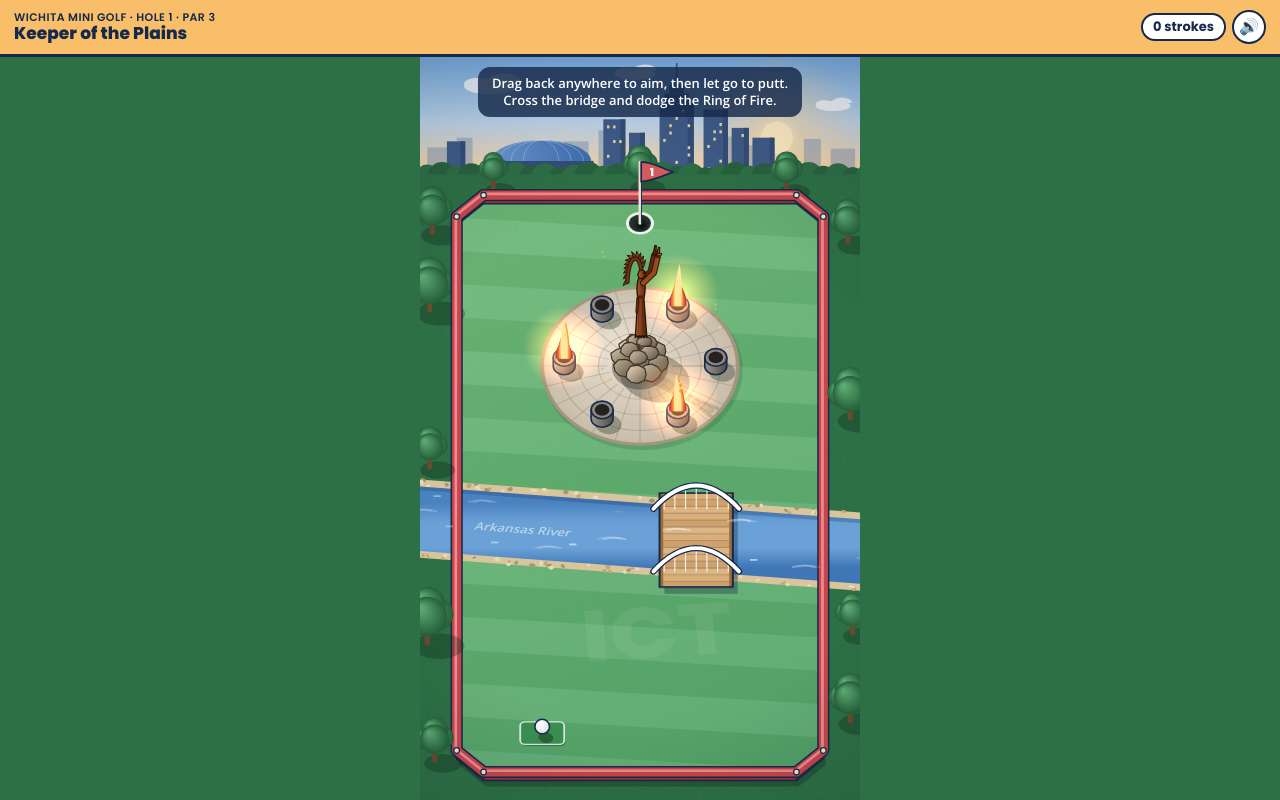
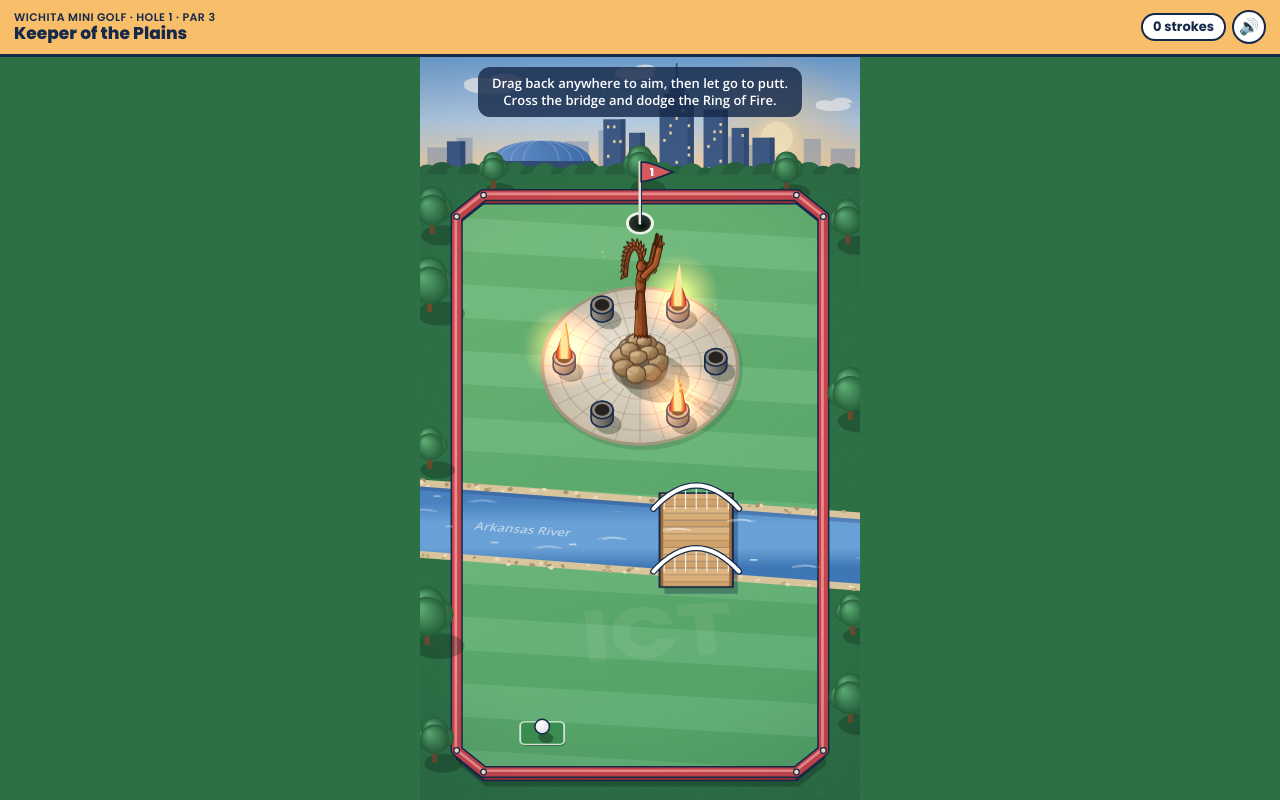
Before and after one commit to WichitaLifeICT/wichita-life-app, a website: page app/public/golf/index.html in a window 1280 px wide. Drawn offline with nearby package versions, Linux system fonts and the light colour scheme.

Commit message:
Wichita Mini Golf: a more detailed Keeper in firelight
Bigger figure with a clearer face, a fringed sleeve and chest yoke, shaded
feathers and beadwork on the headdress, a moccasin toe, and mottled,
streaked weathering-steel texture. Warmer limestone boulders with highlights
and cracks. The Ring of Fire's light now flickers on him and his rock. He and
his rock are painted once into a sprite, so it still runs at 60 fps.

Co-Authored-By: Claude Opus 5.5 <noreply@anthropic.com>
Claude-Session: https://claude.ai/code/session_01RVvxjtAiL6j1MniaJt2d1E

```diff
--- a/app/public/golf/index.html
+++ b/app/public/golf/index.html
@@ -442,7 +442,7 @@
   const TREES = [[10, 60, 15], [350, 70, 14], [8, 140, 18], [352, 250, 17], [8, 300, 13], [6, 480, 19], [354, 470, 13], [352, 560, 16], [12, 600, 14], [180, 12, 13], [60, 14, 11], [300, 16, 12]];
   const RAIL_H = 7;
   const POT_H = 7, ROCK_H = 24;
-  const FIG_H = 80; // the Keeper, feet to fingertips, on screen
+  const FIG_H = 90; // the Keeper, feet to fingertips, on screen
 
   let seed = 1;
   const rnd = () => ((seed = (seed * 16807) % 2147483647) - 1) / 2147483646;
@@ -499,63 +499,88 @@
     // Lit from the top left: bright rust on his back, dark on his front.
     const steel = (x0, x1) => {
       const g = c.createLinearGradient(x + x0 * u, 0, x + x1 * u, 0);
-      g.addColorStop(0, '#B8672F'); g.addColorStop(0.45, '#86411C'); g.addColorStop(1, '#4A220E');
+      g.addColorStop(0, '#C47236'); g.addColorStop(0.45, '#8E4520'); g.addColorStop(1, '#4B200C');
       return g;
     };
-    const EDGE = '#2A1206';
+    const EDGE = '#2A1206', NEAR = '#9C4C21', FAR = '#5C2A11';
     c.save();
     c.lineJoin = 'round'; c.lineCap = 'round';
 
     // An arm raised high, with an open hand: shoulder → elbow → wrist, then the hand toward `tip`.
-    const arm = (pts, tip, thumb, color) => {
+    // The near arm's sleeve has a buckskin fringe hanging from it.
+    const arm = (pts, tip, thumb, color, fringe) => {
+      if (fringe) {
+        const [a, b] = pts;
+        const dx = b[0] - a[0], dy = b[1] - a[1], len = Math.hypot(dx, dy);
+        const nx = dy / len, ny = -dx / len;
+        c.strokeStyle = '#4E230E'; c.lineWidth = 0.75;
+        for (let t = 0.15; t < 0.95; t += 0.1) {
+          const fx = a[0] + dx * t + nx * 1.8, fy = a[1] + dy * t + ny * 1.8;
+          trace([[fx, fy], [fx + 0.5, fy - 3.4 - 1.2 * Math.sin(t * 9)]]); c.stroke();
+        }
+      }
       c.strokeStyle = EDGE; c.lineWidth = 4.4 * u + 1.6; trace(pts); c.stroke();
       c.strokeStyle = color; c.lineWidth = 4.4 * u; trace(pts); c.stroke();
+      c.strokeStyle = 'rgba(255,200,150,.25)'; c.lineWidth = 1; trace(pts.map(([px, py]) => [px - 0.9, py + 0.5])); c.stroke();
       const w = pts[pts.length - 1];
       const dx = tip[0] - w[0], dy = tip[1] - w[1], len = Math.hypot(dx, dy);
-      const nx = (-dy / len) * 1.6, ny = (dx / len) * 1.6;
-      trace([[w[0] + nx, w[1] + ny], [tip[0] + nx * 0.5, tip[1] + ny * 0.5], tip, [tip[0] - nx * 0.4, tip[1] - ny * 0.4], [w[0] - nx, w[1] - ny]], true);
+      const nx = (-dy / len) * 1.7, ny = (dx / len) * 1.7;
+      trace([[w[0] + nx, w[1] + ny], [tip[0] + nx * 0.55, tip[1] + ny * 0.55], tip, [tip[0] - nx * 0.4, tip[1] - ny * 0.4], [w[0] - nx, w[1] - ny]], true);
       c.fillStyle = color; c.fill(); c.strokeStyle = EDGE; c.lineWidth = 0.9; c.stroke();
+      // Finger lines on the open palm.
+      c.strokeStyle = 'rgba(42,18,6,.6)'; c.lineWidth = 0.5;
+      for (const f of [-0.3, 0.25]) { trace([[w[0] + dx * 0.55 + nx * f, w[1] + dy * 0.55 + ny * f], [w[0] + dx * 0.95 + nx * f, w[1] + dy * 0.95 + ny * f]]); c.stroke(); }
       c.strokeStyle = EDGE; c.lineWidth = 1.6 * u + 1; trace([[w[0] + dx * 0.25, w[1] + dy * 0.25], thumb]); c.stroke();
       c.strokeStyle = color; c.lineWidth = 1.6 * u; trace([[w[0] + dx * 0.25, w[1] + dy * 0.25], thumb]); c.stroke();
     };
 
     // The far arm, behind him.
-    arm([[1.6, 56.5], [10.5, 68.5], [14, 84.5]], [15.4, 94.5], [17, 87.6], '#5E2C12');
+    arm([[1.6, 56.5], [10.5, 68.5], [14, 84.5]], [15.4, 94.5], [17, 87.6], FAR, false);
 
     // The headdress: a band of feathers rising off his crown and sweeping back and down his back.
-    const A = [0.6, 69.4], B = [-1.5, 87], C = [-12.5, 86], D = [-13.5, 57];
+    const A = [0.8, 70.4], B = [-1.5, 88], C = [-12.5, 87], D = [-13.5, 57];
     const bez = (t) => {
       const m = 1 - t;
       return [0, 1].map((k) => m * m * m * A[k] + 3 * m * m * t * B[k] + 3 * m * t * t * C[k] + t * t * t * D[k]);
     };
     const feathers = [];
-    for (let i = 0; i < 12; i++) {
-      const t = 0.03 + (i / 11) * 0.95;
+    for (let i = 0; i < 13; i++) {
+      const t = 0.03 + (i / 12) * 0.95;
       const [sx, sy] = bez(t), [ax, ay] = bez(t - 0.01), [bx, by] = bez(t + 0.01);
       let tx = bx - ax, ty = by - ay;
       const tl = Math.hypot(tx, ty); tx /= tl; ty /= tl;
       let nx = -ty, ny = tx;
       if (nx * (sx - 0.5) + ny * (sy - 64) < 0) { nx = -nx; ny = -ny; }
-      const L = 10 - 3.5 * t;
+      const L = 10.5 - 3.5 * t;
       const ex = sx + nx * L * 0.6 + tx * L * 0.8, ey = sy + ny * L * 0.6 + ty * L * 0.8;
       const fl = Math.hypot(ex - sx, ey - sy);
-      feathers.push({ sx, sy, ex, ey, wx: (-(ey - sy) / fl) * 1.7, wy: ((ex - sx) / fl) * 1.7, i });
+      feathers.push({ sx, sy, ex, ey, wx: (-(ey - sy) / fl) * 1.8, wy: ((ex - sx) / fl) * 1.8, i });
     }
     for (const f of feathers.reverse()) {
-      trace([[f.sx - f.wx, f.sy - f.wy], [(f.sx + f.ex) / 2 - f.wx * 0.8, (f.sy + f.ey) / 2 - f.wy * 0.8], [f.ex, f.ey],
-        [(f.sx + f.ex) / 2 + f.wx * 0.8, (f.sy + f.ey) / 2 + f.wy * 0.8], [f.sx + f.wx, f.sy + f.wy]], true);
-      c.fillStyle = f.i % 2 ? '#A8592A' : '#8A4520'; c.fill();
+      const outline = [[f.sx - f.wx, f.sy - f.wy], [(f.sx + f.ex) / 2 - f.wx * 0.85, (f.sy + f.ey) / 2 - f.wy * 0.85], [f.ex, f.ey],
+        [(f.sx + f.ex) / 2 + f.wx * 0.85, (f.sy + f.ey) / 2 + f.wy * 0.85], [f.sx + f.wx, f.sy + f.wy]];
+      const [gx0, gy0] = P(f.sx, f.sy), [gx1, gy1] = P(f.ex, f.ey);
+      const g = c.createLinearGradient(gx0, gy0, gx1, gy1);
+      g.addColorStop(0, f.i % 2 ? '#C06D33' : '#A65726'); g.addColorStop(0.7, '#7E3B19'); g.addColorStop(1, '#3A1707');
+      trace(outline, true);
+      c.fillStyle = g; c.fill();
       c.strokeStyle = EDGE; c.lineWidth = 0.8; c.stroke();
-      c.strokeStyle = 'rgba(42,18,6,.5)'; c.lineWidth = 0.6; trace([[f.sx, f.sy], [f.ex, f.ey]]); c.stroke();
+      c.strokeStyle = 'rgba(255,205,160,.45)'; c.lineWidth = 0.6;
+      trace([[f.sx, f.sy], [f.sx + (f.ex - f.sx) * 0.75, f.sy + (f.ey - f.sy) * 0.75]]); c.stroke();
     }
     const spine = [];
-    for (let i = 0; i <= 20; i++) spine.push(bez(i / 20));
-    c.strokeStyle = EDGE; c.lineWidth = 2.6 * u + 1.4; trace(spine); c.stroke();
-    c.strokeStyle = '#6C3317'; c.lineWidth = 2.6 * u; trace(spine); c.stroke();
+    for (let i = 0; i <= 24; i++) spine.push(bez(i / 24));
+    c.strokeStyle = EDGE; c.lineWidth = 2.8 * u + 1.4; trace(spine); c.stroke();
+    c.strokeStyle = '#6C3317'; c.lineWidth = 2.8 * u; trace(spine); c.stroke();
+    // Beadwork dots along the band.
+    c.fillStyle = 'rgba(255,205,160,.5)';
+    for (let i = 2; i < 24; i += 3) { const [bx, by] = P(...bez(i / 24)); c.beginPath(); c.arc(bx, by, 0.5, 0, Math.PI * 2); c.fill(); }
 
-    // The long robe, belted, chest out, flaring to a fringed hem.
+    // The long robe, belted, chest out, flaring to a fringed hem, moccasin toe peeking out.
+    trace([[5, 0], [8.6, 0], [8.4, 1.4], [5.4, 2.4]], true);
+    c.fillStyle = '#5A2810'; c.fill(); c.strokeStyle = EDGE; c.lineWidth = 0.8; c.stroke();
     const hem = [];
-    for (let i = 0; i <= 8; i++) hem.push([-5.5 + i * 1.5, i % 2 ? 2.6 : 0]);
+    for (let i = 0; i <= 8; i++) hem.push([-5.5 + i * 1.5, i % 2 ? 2.8 : 0]);
     trace([
       ...hem, [6.5, 0], [5.2, 16], [4, 32], [3.4, 40], [4.4, 47], [4.7, 52], [3.7, 57], [2.4, 60.4],
       [-1.8, 61.2], [-3.2, 57], [-3.8, 50], [-3.2, 42], [-3.6, 32], [-4.4, 16],
@@ -564,6 +589,13 @@
     c.strokeStyle = EDGE; c.lineWidth = 1.1; c.stroke();
     c.strokeStyle = 'rgba(42,18,6,.45)'; c.lineWidth = 0.7;
     for (const [a, b] of [[-1.2, -2.4], [1.6, 2.6]]) { trace([[a, 39], [b, 4]]); c.stroke(); }
+    // A lit edge down his back.
+    c.strokeStyle = 'rgba(255,200,150,.35)'; c.lineWidth = 0.9;
+    trace([[-2.9, 57], [-3.4, 50], [-2.8, 42], [-3.2, 32], [-4, 16], [-5, 3]]); c.stroke();
+    // The yoke across his chest, with a short fringe.
+    c.strokeStyle = 'rgba(42,18,6,.6)'; c.lineWidth = 0.7;
+    trace([[-3.4, 53.5], [0.6, 51.5], [4.6, 50.5]]); c.stroke();
+    for (let i = 0; i < 6; i++) { const fx = -2.6 + i * 1.3; trace([[fx, 53 - i * 0.4], [fx + 0.2, 50.6 - i * 0.4]]); c.stroke(); }
     trace([[-3.3, 40], [3.5, 40], [3.6, 43.4], [-3.4, 43.4]], true);
     c.fillStyle = '#4E240D'; c.fill();
     trace([[-3.4, 41], [-1.9, 41], [-3, 25], [-4.6, 25.8]], true);
@@ -571,54 +603,118 @@
     c.strokeStyle = EDGE; c.lineWidth = 0.7; c.stroke();
 
     // His head in profile, tipped back to look up at his hands.
-    trace([
+    const head = [
       [2.4, 60.4], [3.2, 62], [4.9, 63.2], [4.6, 64.4], [5.2, 65], [4.9, 65.9], [6, 67.2], [4.4, 67.6],
       [3.4, 68.6], [1, 69.6], [-1.6, 68.4], [-2.9, 64.5], [-1.8, 61.2],
-    ], true);
-    c.fillStyle = steel(-3, 6); c.fill();
+    ].map(([px, py]) => [1 + (px - 1) * 1.15, 62 + (py - 62) * 1.15]);
+    trace(head, true);
+    c.fillStyle = steel(-3, 6.5); c.fill();
     c.strokeStyle = EDGE; c.lineWidth = 1; c.stroke();
     c.fillStyle = EDGE;
-    const [ex, ey] = P(3.3, 66.4);
-    c.beginPath(); c.arc(ex, ey, 0.55 * u + 0.3, 0, Math.PI * 2); c.fill();
+    const [ex, ey] = P(3.6, 67.4);
+    c.beginPath(); c.arc(ex, ey, 0.6 * u + 0.3, 0, Math.PI * 2); c.fill();
+    c.strokeStyle = 'rgba(42,18,6,.6)'; c.lineWidth = 0.6;
+    trace([[2.6, 68.4], [4.4, 68.6]]); c.stroke();
 
     // The near arm, in front.
-    arm([[2.6, 56], [13.6, 66.6], [17.4, 82.6]], [19, 92.6], [20.8, 85.6], '#97491F');
+    arm([[2.6, 56], [13.6, 66.6], [17.4, 82.6]], [19, 92.6], [20.8, 85.6], NEAR, true);
     c.restore();
   }
 
-  /** One rough limestone boulder: an uneven blob, lit from the top left. */
+  /** One rough limestone boulder: an uneven blob, lit from the top left, with a crack or two. */
   function boulder(c, x, y, rx, ry, n, shade) {
-    c.beginPath();
-    for (let i = 0; i < 9; i++) {
-      const a = (i / 9) * Math.PI * 2;
+    const pts = [];
+    for (let i = 0; i < 10; i++) {
+      const a = (i / 10) * Math.PI * 2;
       const j = 0.84 + 0.16 * Math.abs(Math.sin(n * 12.9898 + i * 78.233) * 43758.5453 % 1);
-      const px = x + Math.cos(a) * rx * j, py = y + Math.sin(a) * ry * j;
-      if (i) c.lineTo(px, py); else c.moveTo(px, py);
+      pts.push([x + Math.cos(a) * rx * j, y + Math.sin(a) * ry * j]);
     }
-    c.closePath();
+    polyPath(c, pts);
     const g = c.createLinearGradient(x - rx, y - ry, x + rx * 0.6, y + ry);
     const tone = (v) => Math.round(v * shade);
-    g.addColorStop(0, `rgb(${tone(214)},${tone(201)},${tone(178)})`);
-    g.addColorStop(0.5, `rgb(${tone(166)},${tone(151)},${tone(127)})`);
-    g.addColorStop(1, `rgb(${tone(104)},${tone(92)},${tone(76)})`);
+    g.addColorStop(0, `rgb(${tone(232)},${tone(214)},${tone(176)})`);
+    g.addColorStop(0.5, `rgb(${tone(184)},${tone(160)},${tone(120)})`);
+    g.addColorStop(1, `rgb(${tone(112)},${tone(94)},${tone(68)})`);
     c.fillStyle = g; c.fill();
     c.strokeStyle = '#3E3428'; c.lineWidth = 1; c.stroke();
+    c.save();
+    polyPath(c, pts); c.clip();
+    c.fillStyle = 'rgba(255,248,225,.22)';
+    c.beginPath(); c.ellipse(x - rx * 0.3, y - ry * 0.35, rx * 0.55, ry * 0.4, -0.3, 0, Math.PI * 2); c.fill();
+    c.strokeStyle = 'rgba(60,45,30,.45)'; c.lineWidth = 0.6;
+    const ca = n * 1.7;
+    c.beginPath(); c.moveTo(x + Math.cos(ca) * rx * 0.2, y + Math.sin(ca) * ry * 0.2);
+    c.lineTo(x + Math.cos(ca + 0.5) * rx * 0.6, y + Math.sin(ca + 0.3) * ry * 0.5);
+    c.lineTo(x + Math.cos(ca + 0.2) * rx * 0.9, y + Math.sin(ca + 0.6) * ry * 0.8);
+    c.stroke();
+    c.restore();
   }
 
   // The Keeper's rock: a heap of boulders filling the footprint the ball bounces off (radius HOLE.keeper.r).
+  // Lower stones sit in more shade.
   const ROCKS = (() => {
     const out = [];
     for (let i = 0; i < 8; i++) {
       const a = (i / 8) * Math.PI * 2 + 0.2;
-      out.push({ wx: 15.5 * Math.cos(a), wy: 15.5 * Math.sin(a), z: 5, rx: 9.5, ry: 8, shade: 0.9 + 0.1 * (i % 3) });
+      out.push({ wx: 15.5 * Math.cos(a), wy: 15.5 * Math.sin(a), z: 5, rx: 9.5, ry: 8, shade: 0.8 + 0.06 * (i % 3) });
     }
     for (let i = 0; i < 5; i++) {
       const a = (i / 5) * Math.PI * 2 + 0.5;
-      out.push({ wx: 8.5 * Math.cos(a), wy: 8.5 * Math.sin(a), z: 14, rx: 8.5, ry: 6.5, shade: 0.95 + 0.05 * (i % 2) });
+      out.push({ wx: 8.5 * Math.cos(a), wy: 8.5 * Math.sin(a), z: 14, rx: 8.5, ry: 6.5, shade: 0.9 + 0.05 * (i % 2) });
     }
-    out.push({ wx: -3, wy: -2, z: 20, rx: 7.5, ry: 5, shade: 1 }, { wx: 3.5, wy: 1.5, z: 21, rx: 7, ry: 4.5, shade: 0.92 });
+    out.push({ wx: -3, wy: -2, z: 20, rx: 7.5, ry: 5, shade: 1 }, { wx: 3.5, wy: 1.5, z: 21, rx: 7, ry: 4.5, shade: 0.94 });
     return out.map((r, n) => ({ ...r, n })).sort((a, b) => a.wy + 0.35 * a.z - (b.wy + 0.35 * b.z));
   })();
+
+  // The Keeper and his rock never move, so they're painted once into a sprite at screen resolution,
+  // along with a copy washed in firelight that flickers on top of it while the Ring of Fire burns.
+  const SPR = { w: 70, top: 128, bottom: 24 }; // screen units around the rock's base
+  let keeperSprite = null, keeperLit = null;
+  function buildKeeperSprites(k) {
+    const make = () => {
+      const cv = document.createElement('canvas');
+      cv.width = Math.ceil(SPR.w * k); cv.height = Math.ceil((SPR.top + SPR.bottom) * k);
+      const c = cv.getContext('2d');
+      c.setTransform(k, 0, 0, k, (SPR.w / 2) * k, SPR.top * k);
+      return [cv, c];
+    };
+    const speckle = (c, n, light, dark, x0, y0, w, h) => {
+      for (let i = 0; i < n; i++) {
+        c.fillStyle = rnd() < 0.5 ? light : dark;
+        c.fillRect(x0 + rnd() * w, y0 + rnd() * h, 0.6 + rnd() * 0.5, 0.6 + rnd() * 0.5);
+      }
+    };
+    seed = 4417;
+    // The figure, mottled and streaked like weathered steel.
+    const [fig, fc] = make();
+    keeperFigure(fc, 0.5, -ROCK_H + 1);
+    fc.globalCompositeOperation = 'source-atop';
+    speckle(fc, 1600, 'rgba(255,185,120,.18)', 'rgba(40,12,0,.24)', -SPR.w / 2, -SPR.top, SPR.w, SPR.top);
+    fc.fillStyle = 'rgba(55,18,4,.14)';
+    for (let i = 0; i < 50; i++) fc.fillRect(-24 + rnd() * 48, -SPR.top + rnd() * SPR.top, 0.5, 3 + rnd() * 7);
+    // The rock, speckled, with its shadow under it.
+    const [spr, sc] = make();
+    for (const r of ROCKS) boulder(sc, r.wx, r.wy * SQ - r.z, r.rx, r.ry, r.n, r.shade);
+    sc.globalCompositeOperation = 'source-atop';
+    speckle(sc, 380, 'rgba(255,250,235,.16)', 'rgba(50,35,20,.14)', -30, -ROCK_H - 10, 60, ROCK_H + 34);
+    sc.globalCompositeOperation = 'destination-over';
+    sc.fillStyle = 'rgba(40,30,20,.35)';
+    sc.beginPath(); sc.ellipse(0, 1, HOLE.keeper.r + 1, (HOLE.keeper.r + 1) * SQ, 0, 0, Math.PI * 2); sc.fill();
+    sc.globalCompositeOperation = 'source-over';
+    sc.setTransform(1, 0, 0, 1, 0, 0);
+    sc.drawImage(fig, 0, 0);
+    // The firelit copy: warm light from the flames below, strongest low down.
+    const [lit, lc] = make();
+    lc.setTransform(1, 0, 0, 1, 0, 0);
+    lc.drawImage(spr, 0, 0);
+    lc.setTransform(k, 0, 0, k, (SPR.w / 2) * k, SPR.top * k);
+    lc.globalCompositeOperation = 'source-atop';
+    const g = lc.createLinearGradient(0, SPR.bottom, 0, -SPR.top);
+    g.addColorStop(0, 'rgba(255,150,60,.34)'); g.addColorStop(0.3, 'rgba(255,140,50,.28)');
+    g.addColorStop(0.75, 'rgba(255,125,45,.12)'); g.addColorStop(1, 'rgba(255,120,40,0)');
+    lc.fillStyle = g; lc.fillRect(-SPR.w / 2, -SPR.top, SPR.w, SPR.top + SPR.bottom);
+    keeperSprite = spr; keeperLit = lit;
+  }
 
   function tree(c, x, y, r) {
     const gy = G(y);
@@ -850,6 +946,7 @@
     const k = canvas.width / W;
     bgx.setTransform(k, 0, 0, k, 0, 0);
     paintBackground(bgx);
+    buildKeeperSprites(k);
   }
   // Repaint once the brand fonts arrive (the mowed "ICT" uses Poppins).
   if (document.fonts) document.fonts.ready.then(() => { bgKey = ''; });
@@ -988,11 +1085,13 @@
 
   function drawKeeper() {
     const k = HOLE.keeper;
-    const gy = G(k.y);
-    ctx.fillStyle = 'rgba(40,30,20,.35)';
-    ctx.beginPath(); ctx.ellipse(k.x, gy + 1, k.r + 1, (k.r + 1) * SQ, 0, 0, Math.PI * 2); ctx.fill();
-    for (const r of ROCKS) boulder(ctx, k.x + r.wx, G(k.y + r.wy) - r.z, r.rx, r.ry, r.n, r.shade);
-    keeperFigure(ctx, k.x + 0.5, gy - ROCK_H + 1);
+    const x0 = k.x - SPR.w / 2, y0 = G(k.y) - SPR.top, h = SPR.top + SPR.bottom;
+    ctx.drawImage(keeperSprite, x0, y0, SPR.w, h);
+    // Firelight flickers on him from the Ring of Fire (half the pots are always burning).
+    const flicker = 0.62 + 0.16 * Math.sin(clock * 11) + 0.09 * Math.sin(clock * 23.7 + 1.3);
+    ctx.globalAlpha = Math.max(0, Math.min(1, flicker));
+    ctx.drawImage(keeperLit, x0, y0, SPR.w, h);
+    ctx.globalAlpha = 1;
   }
 
   function drawFlag() {
```
